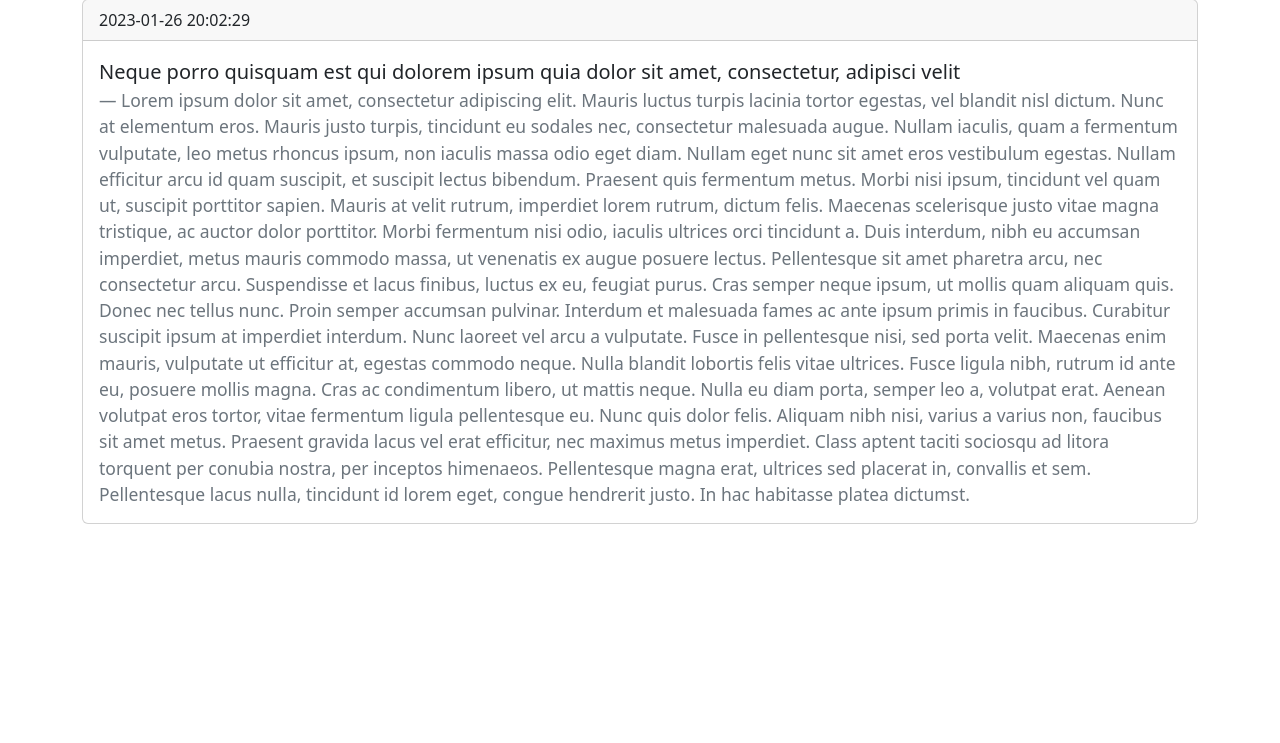
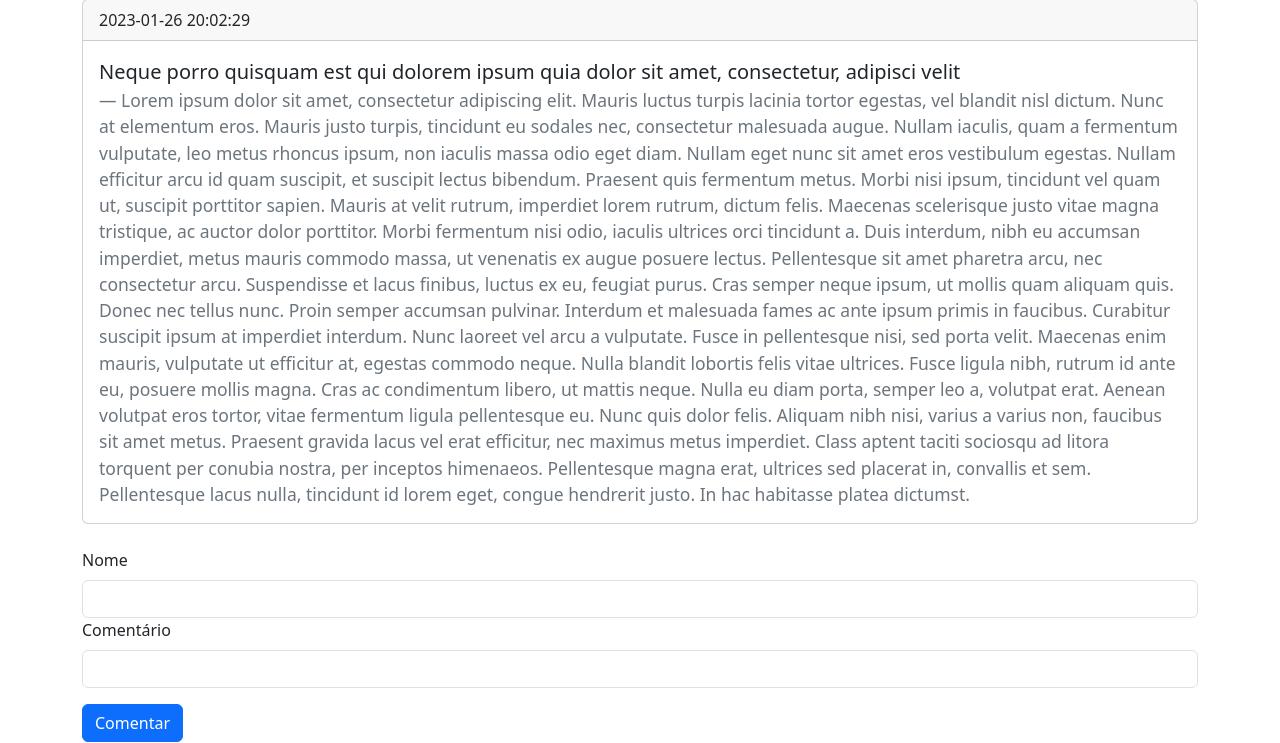
Before and after one commit to itfernandolira/phpblog, a PHP site: page /jan2023/artigos.php?idArtigo=1 in a window 1280 px wide. Shown: the part 57-800 px from the top of the page. Run offline with PHP 8.4, Linux system fonts and the light colour scheme; data comes from the database, SQL or seed files in the repository; data that the repository does not hold is empty.

Commit message:
inserir comentario atraves de jscript com php

```diff
--- a/artigos.php
+++ b/artigos.php
@@ -45,11 +45,50 @@ if (isset($_GET['idArtigo']) && $_GET['idArtigo'] != "") {
                 </blockquote>
             </div>
         </div>
+        <br>
+        <div id="status"></div>
+        <form action="artigos.php" method="POST" id="formComentario">
+            <div class="mb-3">
+                <label for="nome" class="form-label">Nome</label>
+                <input type="text" class="form-control" id="nome" name="nome">
+                <label for="comentario" class="form-label">Comentário</label>
+                <input type="text" class="form-control" id="comentario" name="comentario">
+                <input type="hidden" class="form-control" id="artigo" name="artigo" value="<?= $_GET['idArtigo'] ?>">
+            </div>
+            <button type="submit" class="btn btn-primary">Comentar</button>
+        </form>
     </div>
     <?php
     $stmtArtigos->close();
     $conn->close();
     ?>
+    <script>
+        const formComentario = document.querySelector('#formComentario');
+
+        formComentario.addEventListener('submit', e => {
+            e.preventDefault();
+            var data = new FormData();
+            data.append("addNome", formComentario.nome.value);
+            data.append("addComentario", formComentario.comentario.value);
+            data.append("addArtigo", formComentario.artigo.value);
+
+            const inserir = async () => {
+                const response = await fetch('http://localhost:4500/jan2023/sessao7/blog/inscoment.php', { method: "POST", body: data })
+                return response.text();
+            }
+
+            inserir()
+                .then(dataResponse => {
+                    // console.log('concluido:', JSON.parse(dataResponse));
+                    const { status } = JSON.parse(dataResponse);
+                    const showStatus = document.querySelector('#status');
+                    showStatus.innerHTML=status;
+                  })
+                .catch( err => {
+                    console.log('erro', err.message);
+                });
+        });
+    </script>
     <script src="https://cdn.jsdelivr.net/npm/bootstrap@5.3.0-alpha1/dist/js/bootstrap.bundle.min.js" integrity="sha384-w76AqPfDkMBDXo30jS1Sgez6pr3x5MlQ1ZAGC+nuZB+EYdgRZgiwxhTBTkF7CXvN" crossorigin="anonymous"></script>
 </body>
 
```
Also changed, not shown: inscoment.php (added, +22 -0 lines).
